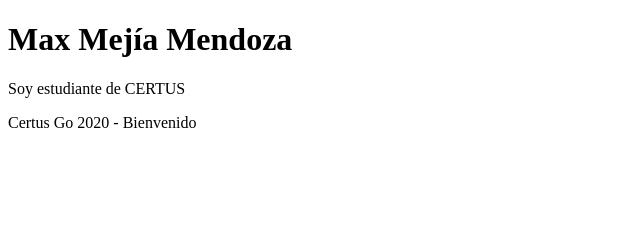
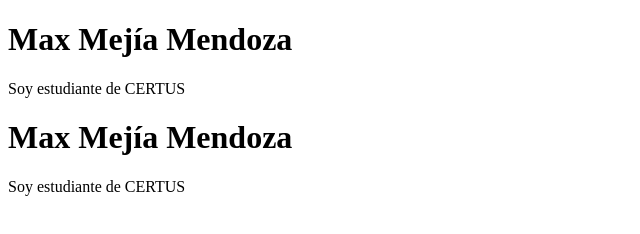
Before and after one commit to MaxMejiaMendoza/MaxMejiaMendoza.github.io, a plain HTML site: page index.html in a window 1280 px wide. Shown: the whole page, without its empty margins (0-640 px from the left). Drawn offline with Linux system fonts and the light colour scheme.

Commit message:
Update index.html

```diff
--- a/index.html
+++ b/index.html
@@ -7,6 +7,7 @@
     <p>Soy estudiante de CERTUS</p>
 </head>
 <body>
-    Certus Go 2020 - Bienvenido
+   <h1>Max Mejía Mendoza</h1>
+    <p>Soy estudiante de CERTUS</p>
 </body>
 </html>
```
